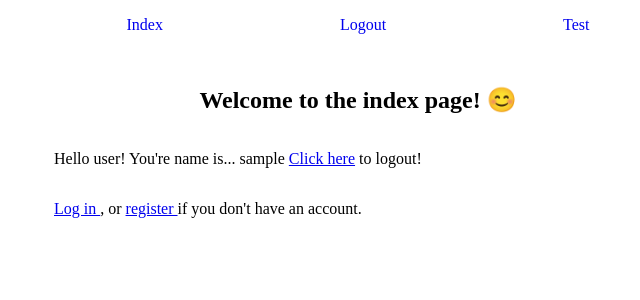
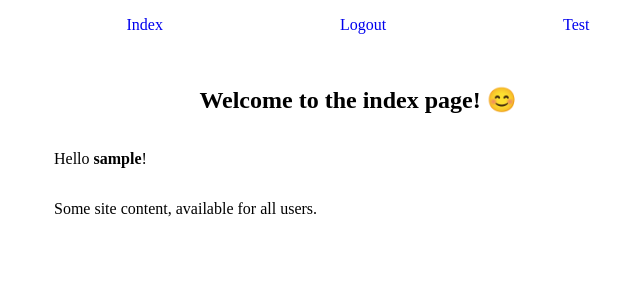
Before and after one commit to Raviraven/django-simple-authentication, a Django app: page / in a window 1280 px wide. Shown: the top 300 px of the page, without its empty margins (282-922 px from the left). Run offline with Django 3.2, Linux system fonts and the light colour scheme; the visitor is signed in with stand-in values (Sample User, id 1).

Commit message:
html: index updated

```diff
--- a/simple_authentication/authentication/templates/authentication/index.html
+++ b/simple_authentication/authentication/templates/authentication/index.html
@@ -10,12 +10,15 @@
 {% block content %}
     {% if user.is_authenticated %}
         <p>
-        Hello user! You're name is... {{ user.username }}
-        <a href="{% url 'authentication:logout' %}">Click here</a> to logout!
+        Hello <b>{{ user.username }}</b>!
+        </p>
+    {% else %}
+        <p>
+            <a href="{% url 'authentication:login' %}"> Log in </a>, or
+            <a href="{% url 'authentication:register' %}"> register </a>if you don't have an account.
         </p>
     {% endif %}
-    <p>
-        <a href="{% url 'authentication:login' %}"> Log in </a>, or
-        <a href="{% url 'authentication:register' %}"> register </a>if you don't have an account.
-    </p>
+        <p>
+            Some site content, available for all users.
+        </p>
 {% endblock %}
```
